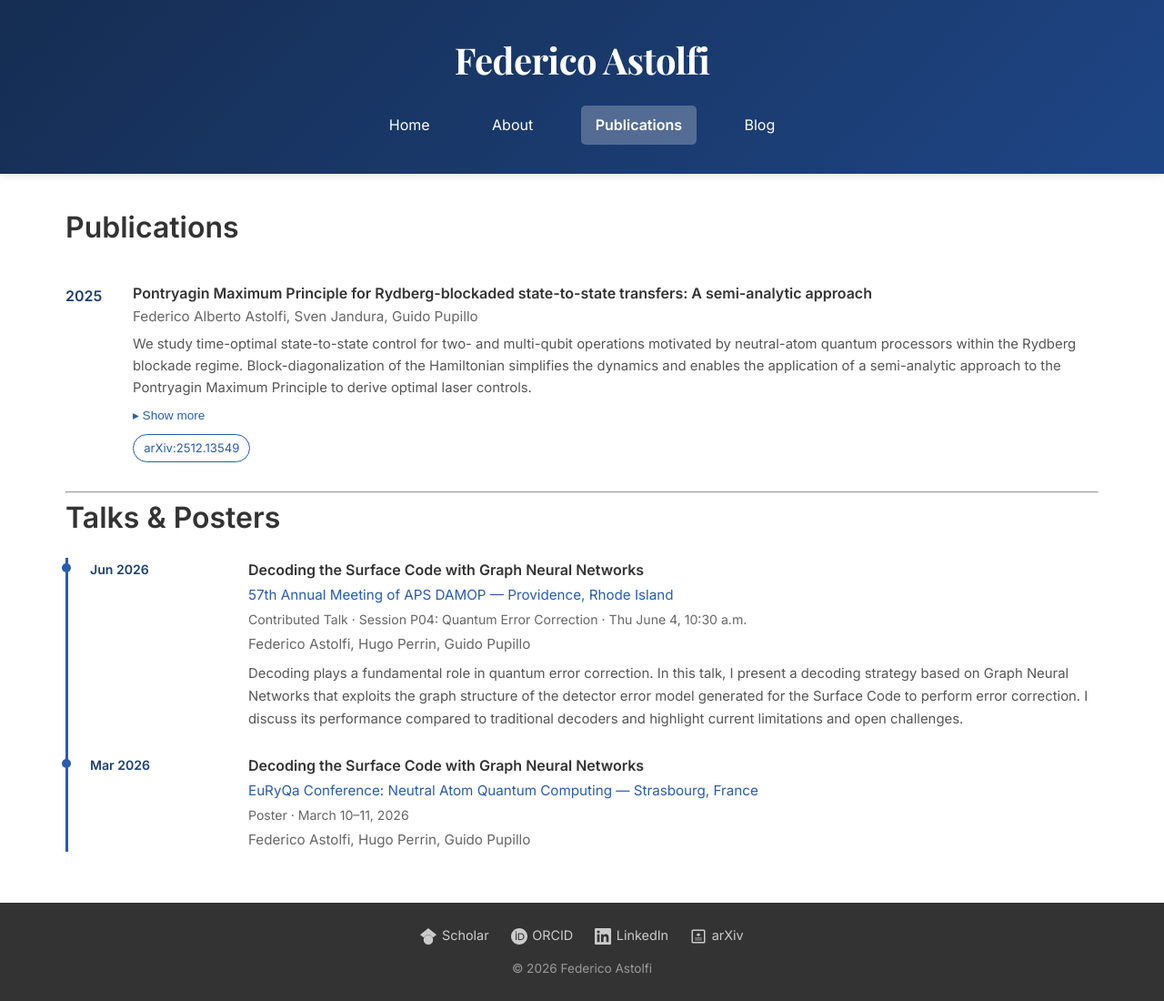
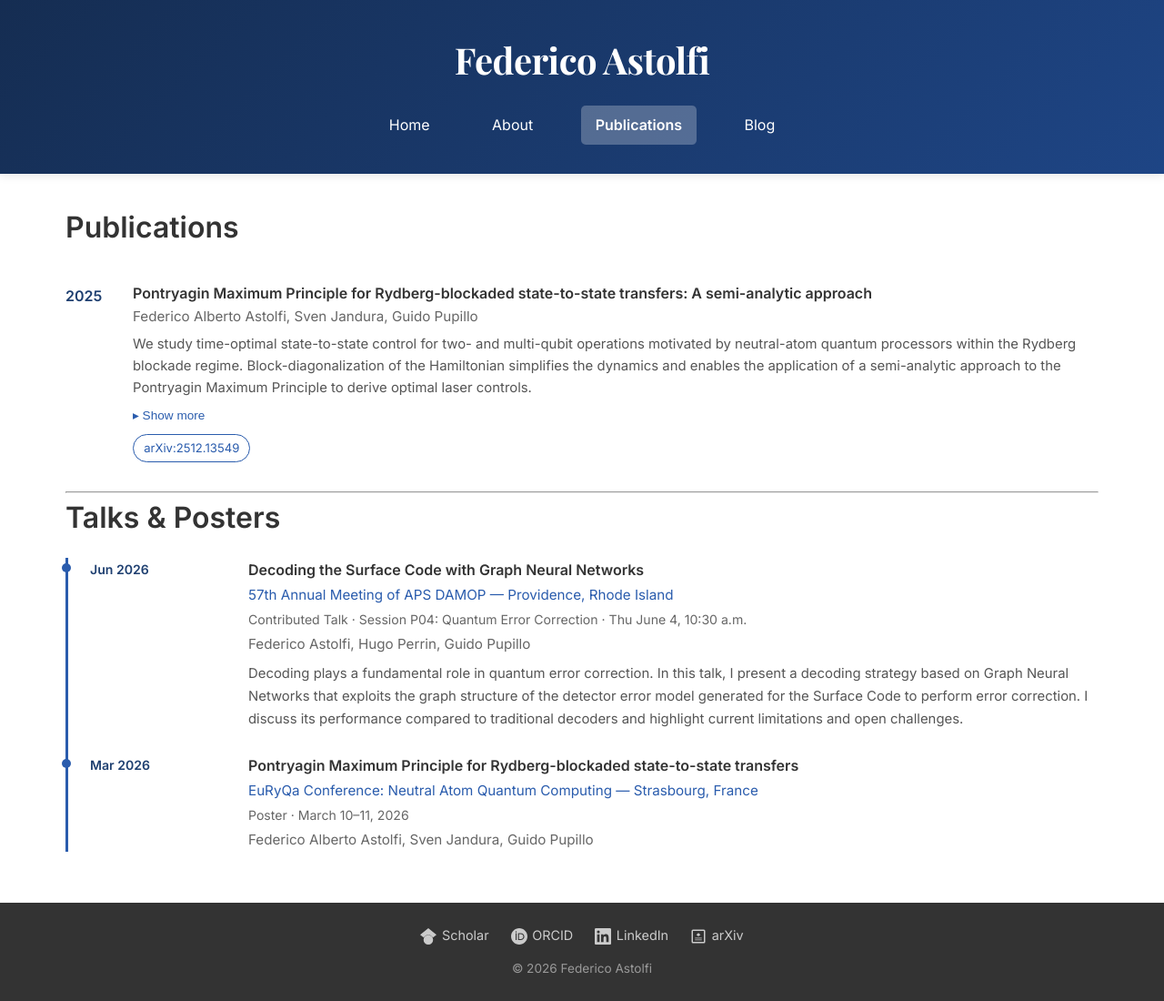
Before and after one commit to FedericoAstolfi/federicoastolfi.github.io, a Jekyll site: the page built from publications.md, in a window 1280 px wide. Shown: the whole page at 91% size. Built offline with Jekyll 4.4.1, drawn with Linux system fonts in a browser that asks for light colours.

Commit message:
Fix EuRyQa poster title and authors to match Pontryagin paper
Co-Authored-By: Claude Opus 4.6 <noreply@anthropic.com>

```diff
--- a/publications.md
+++ b/publications.md
@@ -39,10 +39,10 @@ description: Publications, preprints, and conference talks by Federico Astolfi.
     <div class="talk-item">
         <div class="talk-date">Mar 2026</div>
         <div class="talk-details">
-            <strong>Decoding the Surface Code with Graph Neural Networks</strong><br>
+            <strong>Pontryagin Maximum Principle for Rydberg-blockaded state-to-state transfers</strong><br>
             <span class="talk-conf">EuRyQa Conference: Neutral Atom Quantum Computing — Strasbourg, France</span><br>
             <span class="talk-meta">Poster · March 10–11, 2026</span><br>
-            <span class="talk-authors">Federico Astolfi, Hugo Perrin, Guido Pupillo</span>
+            <span class="talk-authors">Federico Alberto Astolfi, Sven Jandura, Guido Pupillo</span>
         </div>
     </div>
 </div>
```
